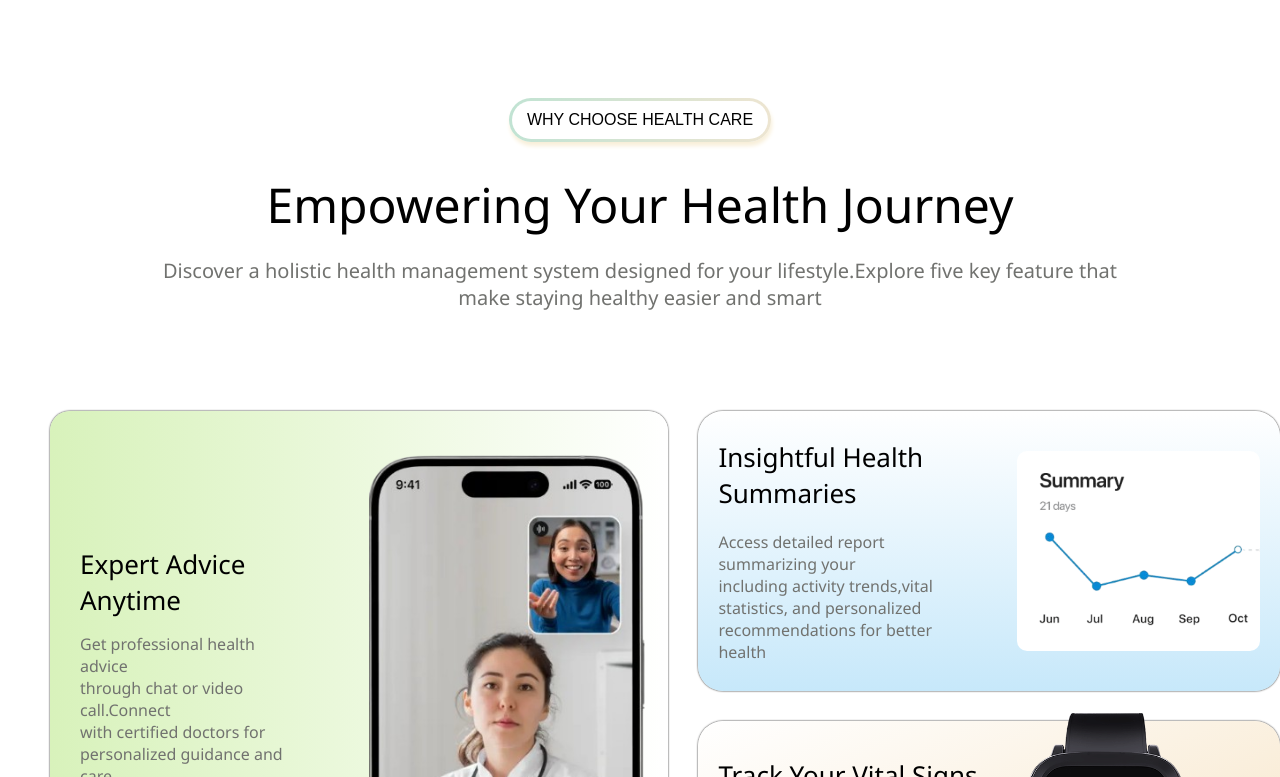
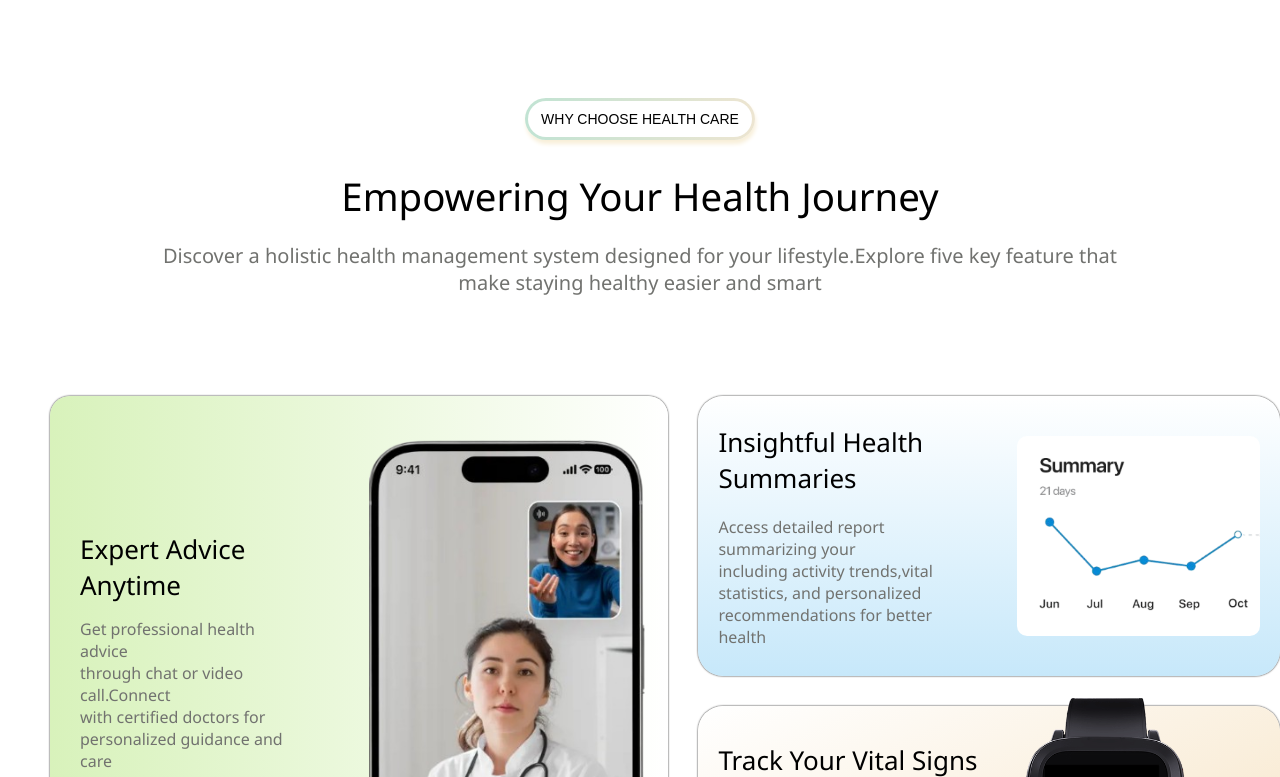
Before and after one commit to Manoj-2301/NutriCarePractice, a Next.js app: page / in a window 1280 px wide. Shown: the part 903-1680 px from the top of the page. Built offline with nearby package versions, Linux system fonts and the light colour scheme; some icons are missing.

Commit message:
responsive

```diff
--- a/src/app/(pages)/About/workStyle.scss
+++ b/src/app/(pages)/About/workStyle.scss
@@ -44,7 +44,6 @@
     margin-top:clamp(30px, 4vw ,  70px);
     padding: 10px;
     .work_main_card {
-        // margin: 0 auto;
         width: 500px;
         height: fit-content;
         border-radius: 25px;
--- a/src/app/(pages)/Choose/chooseStyle.scss
+++ b/src/app/(pages)/Choose/chooseStyle.scss
@@ -8,13 +8,13 @@
         margin-bottom: 30px;
 
         .butn {
-            padding: 10px 15px;
+            padding: clamp(5px, 1vw,  10px) clamp(10px, 1vw ,15px);
             background: linear-gradient(white, white) padding-box,
                 linear-gradient(to right, #c1e3d3, #ede5d1) border-box;
             border-radius: 50em;
             border: 3px solid transparent;
             box-shadow: 1px 4px 4px #f8efd9;
-            font-size: 16px;
+            font-size: clamp(14px , 1vw , 16px);
             // letter-spacing: 0.08rem;
         }
     }
@@ -24,7 +24,7 @@
         margin-bottom: 100px;
 
         .choose_main_para {
-            font-size: 48px;
+            font-size: clamp(32px, 3vw, 48px);
             font-weight: 500;
             margin-bottom: 20px;
         }
--- a/src/app/(pages)/Partner/partnerStyle.scss
+++ b/src/app/(pages)/Partner/partnerStyle.scss
@@ -37,6 +37,7 @@
     .trusted_cards {
         display: flex;
         justify-content: center;
+        flex-wrap: wrap;
         align-items: center;
         width: 1400px;
         height: 300px;
@@ -46,7 +47,6 @@
         border-radius: 25px;
         position: relative;
         background: linear-gradient(100deg, #effcf5, #fbfbf3);
-
         .trusted_card {
             position: absolute;
             left: 0;
```
